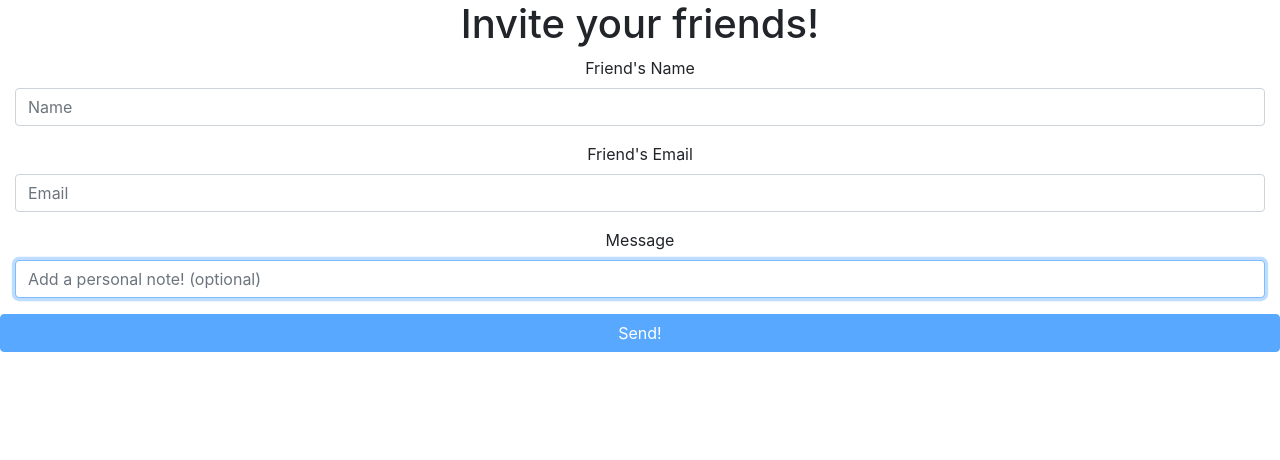
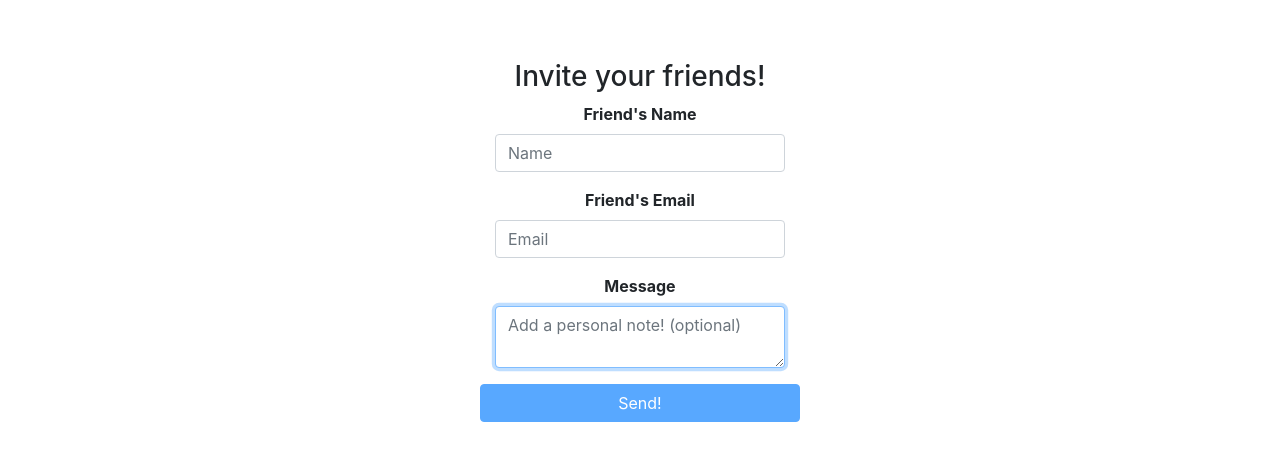
Before and after one commit to YDick/BookIt-React, a React (Create React App) app: page /email in a window 1280 px wide. Shown: the top 460 px of the page. Built offline with nearby package versions, Linux system fonts and the light colour scheme.

Commit message:
email is in working order

```diff
--- a/src/components/email/EmailFriends.jsx
+++ b/src/components/email/EmailFriends.jsx
@@ -1,12 +1,12 @@
 import React from 'react';
 import { Button, FormGroup, FormLabel, Col, Form } from "react-bootstrap";
+import '../login/Login.css'
 
 export default class Email extends React.Component {
 
     constructor(props){
         super(props);
         this.state = {
-            sender: '',
             recipientName: '',
             recipientEmail: "",
             message: ''
@@ -48,8 +48,13 @@ export default class Email extends React.Component {
           .then(data=> {
               console.log('Success:', data);
               // eslint-disable-next-line eqeqeq
-              if(data.email == 'has already been taken'){
-                alert('email'+data.email)
+              if(data.msg == "email sent"){
+                alert("Email sent!");
+                this.setState({
+                    recipientName: '',
+                    recipientEmail: "",
+                    message: ''
+                })
               }
             })
           .catch(error=>console.error('Error:', error));
@@ -60,8 +65,8 @@ export default class Email extends React.Component {
     render()  {
 
         return(
-            <React.Fragment>
-                <h1>Invite your friends!</h1>
+            <div className='Login'>
+                <h3>Invite your friends!</h3>
 
                 <Form onSubmit={this.handleSubmit}>
 
@@ -91,7 +96,7 @@ export default class Email extends React.Component {
                     <FormLabel>Message</FormLabel>
                     <Form.Control
                             autoFocus
-                            type="text"
+                            as="textarea"
                             placeholder="Add a personal note! (optional)"
                             value={this.state.message}
                             onChange={this.handleChange}
@@ -109,7 +114,7 @@ export default class Email extends React.Component {
                 </Form>
 
 
-            </React.Fragment>
+            </div>
         )
     }
 
--- a/src/components/login/Login.css
+++ b/src/components/login/Login.css
@@ -11,4 +11,8 @@
       margin: 0 auto;
       max-width: 320px;
     }
+
+    label {
+      font-weight: bold;
+    }
   }
```
